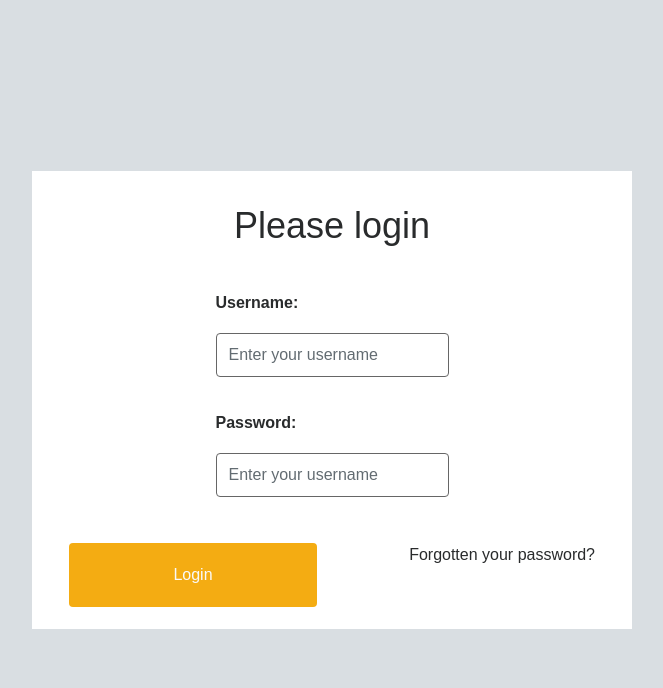
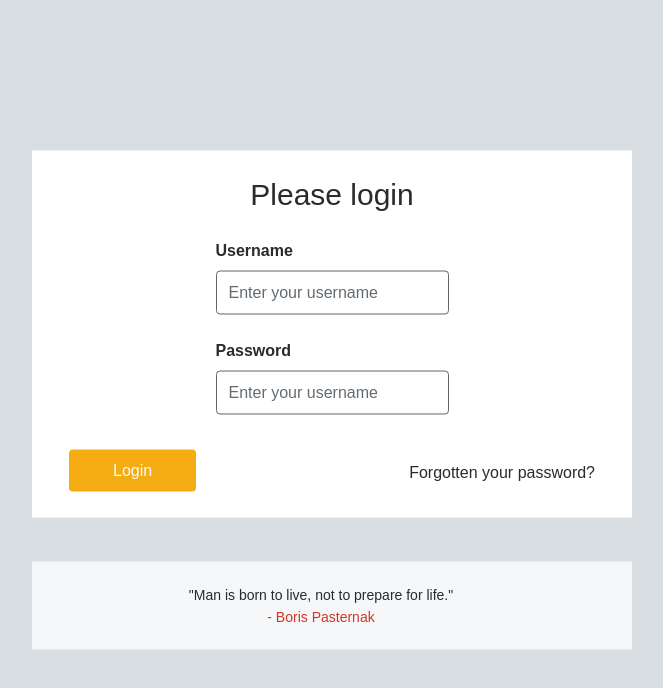
Before and after one commit to MarkHughes88/01, a React app: page /help in a window 1280 px wide. Shown: the top 688 px of the page, without its empty margins (308-971 px from the left). Built offline with nearby package versions, Linux system fonts and the light colour scheme.

Commit message:
quotes added to login page

```diff
--- a/package.json
+++ b/package.json
@@ -24,6 +24,7 @@
     "fs-extra": "3.0.1",
     "html-webpack-plugin": "2.29.0",
     "jest": "20.0.4",
+    "mysql": "^2.15.0",
     "object-assign": "4.1.1",
     "postcss-flexbugs-fixes": "3.2.0",
     "promise": "8.0.1",
--- a/src/components/login/login.js
+++ b/src/components/login/login.js
@@ -1,5 +1,7 @@
 import React from 'react';
 import './login.scss';
+
+import Quotes from '../../data/quotes.json';
 
 class Login extends React.Component {
 	constructor(props) {
@@ -7,8 +9,16 @@ class Login extends React.Component {
 
 		this.state = {
 			inputUsername: undefined,
-			inputPassword: undefined
+			inputPassword: undefined,
+			quote: {
+				author: undefined,
+				quote: undefined
 			}
+		}
+	}
+
+	componentWillMount() {
+		this.displayQuote();
 	}
 
 	changeUsername(value) {
@@ -23,20 +33,38 @@ class Login extends React.Component {
 		})
 	}
 
+	displayQuote() {
+		var quotes = Quotes.Quotes.map(Quote => {
+			return {
+				Author: Quote.Author,
+				Quote: Quote.Quote
+			}
+		})
+		var quote = quotes[Math.floor(Math.random() * quotes.length)];
+
+		this.setState({
+			quote: {
+				author: quote.Author,
+				quote: quote.Quote
+			}
+		})
+	}
+
 	render() {
 		return(
-			<div className='login-container'>
-				<div className='login-container__login-box'>
+			<div className='login-wrapper'>
+				<div className='login-wrapper__login-container'>
+					<div className='login-wrapper__login-container__login-box'>
 						<div className='row'>
 							<div className='container-fluid text-center'>
-							<h1>Please login</h1>
+								<h1 className='login-wrapper__login-container__login-box__title'>Please login</h1>
 							</div>
 						</div>
 						<form>
 							<div className='row'>
 								<div className='container-fluid'>
 									<form-group>
-									<label htmlFor='username'>Username:</label>
+										<label htmlFor='username'>Username</label>
 										<input
 											type='text'
 											id='username'
@@ -49,7 +77,7 @@ class Login extends React.Component {
 									</form-group>
 									<br/>
 									<form-group>
-									<label htmlFor='password'>Password:</label>
+										<label htmlFor='password'>Password</label>
 										<input
 											type='password'
 											id='password'
@@ -63,20 +91,25 @@ class Login extends React.Component {
 									<br/>
 								</div>
 							</div>
-						<div className='row login-container__login-box__button-container'>
+							<div className='row login-wrapper__login-container__login-box__button-container'>
 								<div className='col-sm-6'>
 									<button
-									className='btn btn-block button button-primary'
+										className='btn button button-primary'
 										onClick={
 											(username, password) => this.props.isLoggedIn(this.state.inputUsername, this.state.inputPassword)
 										}
 									>Login</button>
 								</div>
-							<div className='col-sm-6 text-right'>
+								<div className='col-sm-6 text-right login-wrapper__login-container__login-box__forgot-password'>
 									<a>Forgotten your password?</a>
 								</div>
 							</div>
 						</form>
+					</div>
+					<div className='login-wrapper__login-container__login-box__quote'>
+						<p><span className='login-wrapper__login-container__login-box__quote__quote'>"{ this.state.quote.quote }"</span><br />
+						<span>- { this.state.quote.author }</span></p>
+					</div>
 				</div>
 			</div>
 		)
--- a/src/components/login/login.scss
+++ b/src/components/login/login.scss
@@ -1,22 +1,52 @@
 @import "../../style/scss/main.scss";
 
-.login-container {
+.login-wrapper {
 	width: 100%;
 	height: 100vh;
 	background-color: $brand-tertiary;
 	position: relative;
 }
 
-.login-container__login-box {
+.login-wrapper__login-container {
 	position: absolute;
 	left: 50%;
 	top: 50%;
 	@include translate(-50%, -50%);
 	width: 600px;
+}
+
+.login-wrapper__login-container__login-box {
 	background-color: white;
 	padding: $padding;
 }
 
-.login-container__login-box__button-container {
-		padding-top: $padding;
+.login-wrapper__login-container__login-box__button-container {
+		padding-top: $padding / 2;
 }
+
+.login-wrapper__login-container__login-box__title {
+	font-size: 30px;
+	line-height: $line-height * 2;
+}
+
+.login-wrapper__login-container__login-box__forgot-password {
+	line-height: 46px;
+}
+
+.login-wrapper__login-container__login-box__quote {
+	position: relative;
+	width: 600px;
+	background-color: rgba(white, .75);
+	padding: $padding;
+	margin-top: $padding-lg;
+
+	p {
+		text-align: center;
+		width: calc(100% - #{$padding});
+		margin-bottom: 0px;
+
+		span:last-of-type {
+			color: $brand-red
+		}
+	}
+}
--- /dev/null
+++ b/src/data/quotes.json
@@ -0,0 +1,60 @@
+{
+	"Quotes": [
+		{
+			"Author": "Abraham Lincoln",
+			"Quote": "Don't believe everything you read on the internet."
+		},
+		{
+			"Author": "Italian Proverb",
+			"Quote": "After the game, the king and the pawn go into the same box."
+		},
+		{
+			"Author": "Sigmund Freud",
+			"Quote": "Dreams are often most profound when they seem the most crazy."
+		},
+		{
+			"Author": "T.S Eliot",
+			"Quote": "Only those who will risk going too far can possibly find out how far one can go."
+		},
+		{
+			"Author": "Nelson Mandela",
+			"Quote": "There is no passion to be found playing small ― in settling for a life that is less than the one you are capable of living."
+		},
+		{
+			"Author": "Walt Whitman",
+			"Quote": "Do I contradict myself? Very well, then, I contradict myself; I am large ― I contain multitudes."
+		},
+		{
+			"Author": "Oscar Wilde",
+			"Quote": "To live is the rarest thing in the world. Most people exist, that is all."
+		},
+		{
+			"Author": "Gertrude Stein",
+			"Quote": "Everybody knows if you are too careful you are so occupied in being careful that you are sure to stumble over something."
+		},
+		{
+			"Author": "Boris Pasternak",
+			"Quote": "Man is born to live, not to prepare for life."
+		},
+		{
+			"Author": "Sigmund Freud",
+			"Quote": "Most people do not really want freedom, because freedom involves responsibility, and most people are frightened of responsibility."
+		},
+		{
+			"Author": "Siddhārtha Gautama Buddha",
+			"Quote": "All that we are is the result of what we have thought. The mind is everything. What we think, we become."
+		},
+		{
+			"Author": "Allen Ginsberg",
+			"Quote": "Follow your inner moonlight; don’t hide the madness."
+		},
+		{
+			"Author": "Golda Meir",
+			"Quote": "Those who do not know how to weep with their whole heart don’t know how to laugh either."
+		},
+		{
+			"Author": "Carl Sagan",
+			"Quote": "Science is not only compatible with spirituality; it is a profound source of spirituality."
+		}
+	]
+}
--- a/src/style/scss/_var.scss
+++ b/src/style/scss/_var.scss
@@ -24,7 +24,7 @@ $line-height: 										22px;
 
 //Button styles
 $button-border-radius: 						4px;
-$button-padding: 									$padding;
+$button-padding: 									$padding / 2;
 
 $button-primary-background: 			$brand-primary;
 $button-secondary-background: 		$brand-secondary;
--- a/src/style/scss/main.scss
+++ b/src/style/scss/main.scss
@@ -16,7 +16,7 @@
 .button {
 	@include border-radius($button-border-radius);
 	border: 0px solid transparent;
-	padding: $button-padding;
+	padding: $button-padding $padding-lg;
 }
 
 .button-primary {
@@ -46,8 +46,6 @@
 }
 
 label {
-	height: 44px !important;
-	line-height: 44px;
 	font-weight: bold;
 }
 
```
Also changed, not shown: mysqldb.js (added, +16 -0 lines), 1 other file (tests, documents, lock files or other folders). Lines whose indentation alone changed are shown as unchanged.
